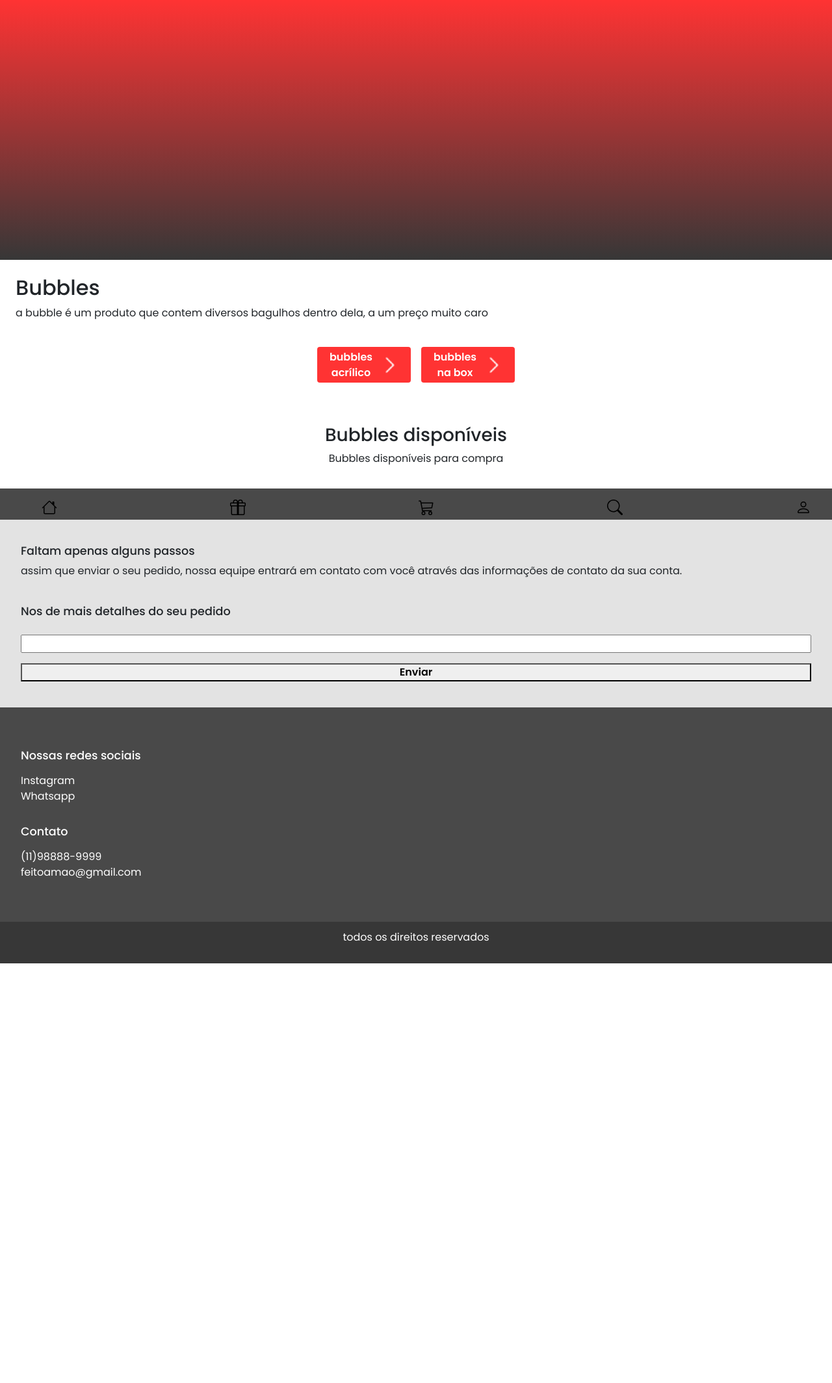
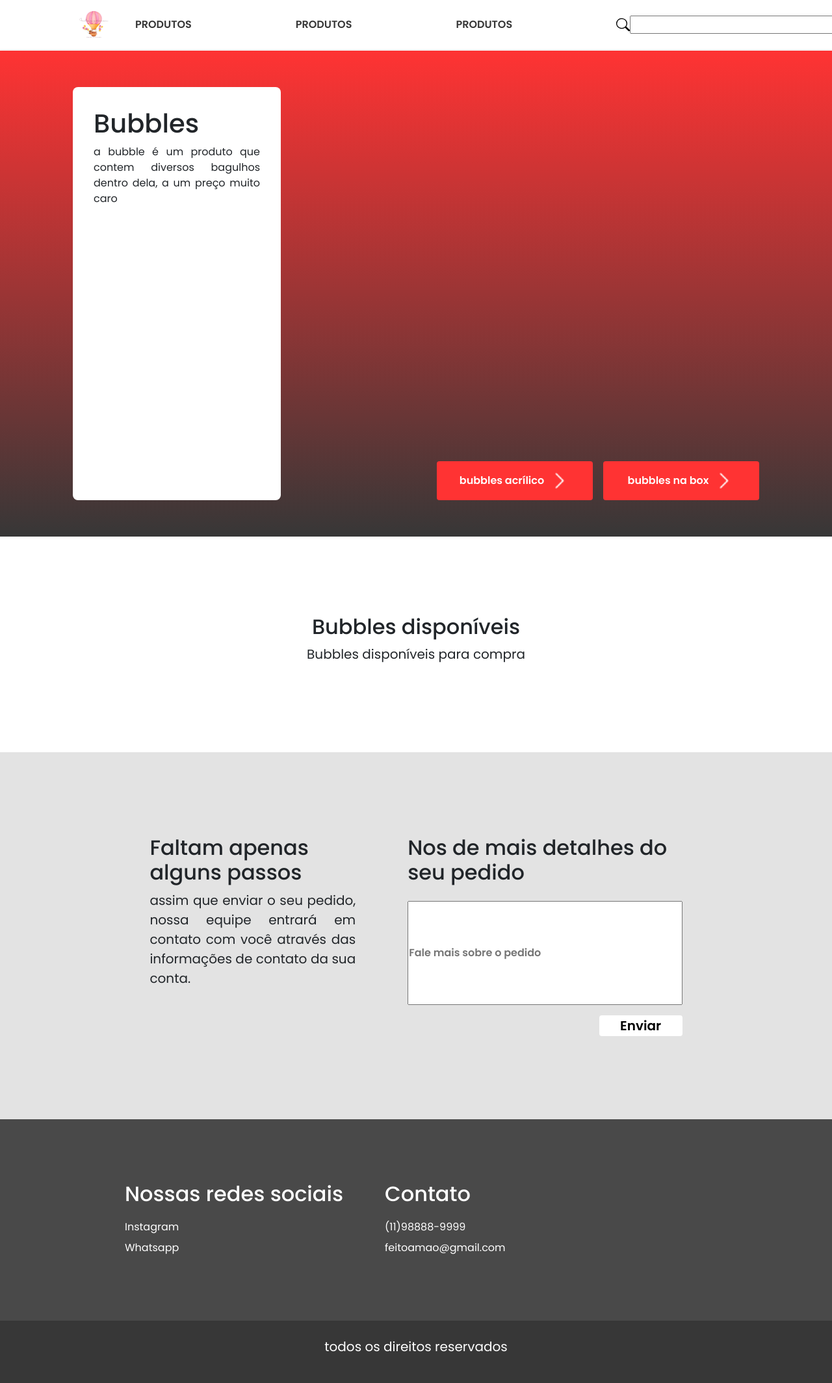
Before and after one commit to inlonmilon/TCC-FAM, a PHP site: page /produtos.html in a window 1280 px wide. Shown: the whole page at 65% size. Before the commit the page ends 1483 px from the top, so only its background shows below. Run offline with PHP 8.4, Linux system fonts and the light colour scheme.

Commit message:
Add files via upload

```diff
--- a/index.html
+++ b/index.html
@@ -15,7 +15,6 @@
 
 <body>
     <header>
-
             <div id="logo"><a href="/"><img src="imagens/website/logo.png" alt=""></a></div>
 
                 <nav>
@@ -37,7 +36,6 @@
                 </nav>
 
             <div id="perfil"><button class="perfilBttn"><img src="imagens/website/person.svg" alt=""></button></div>
-
     </header>
 
     <main>
--- a/produtos.html
+++ b/produtos.html
@@ -16,13 +16,37 @@
 
 <body>
     <header>
+        <div id="logo"><a href="/"><img src="imagens/website/logo.png" alt=""></a></div>
+
+        <nav>
+            <ul>
+                <li class="bttnHeader">
+                    <a href="#">PRODUTOS</a>
+                </li>
+                <li class="bttnHeader">
+                    <a href="#">PRODUTOS</a>
+                </li>
+                <li class="bttnHeader">
+                    <a href="#">PRODUTOS</a>
+                </li>
+                <li class="bttnHeader">
+                    <img src="imagens/website/search.svg" alt="Lupa de Pesquisa" class="searchBar">
+                    <input type="Text">
+                </li>
+            </ul>
+        </nav>
+        <div id="perfil"><button class="perfilBttn"><img src="imagens/website/person.svg" alt=""></button></div>
+
     </header>
     <main>
+        <section id="headerMobile"></section>
         <div class="padding">
             <section id="apresentacao">
-                <div id="apresentacaoText">
-                    <h1>Bubbles</h1>
-                    <p>a bubble é um produto que contem diversos bagulhos dentro dela, a um preço muito caro</p>
+                <div id="bannerAp">
+                    <div id="apresentacaoText">
+                        <h1>Bubbles</h1>
+                        <p>a bubble é um produto que contem diversos bagulhos dentro dela, a um preço muito caro</p>
+                    </div>
                 </div>
                 <div id="apresentacaoBttn">
                     <button class="bttnBubble">
@@ -51,7 +75,7 @@
             </div>
             <div id="sobreInput">
                 <h3>Nos de mais detalhes do seu pedido</h3>
-                <input type="text">
+                <input type="text" id="input" placeholder="Fale mais sobre o pedido">
                 <button>Enviar</button>
             </div>
         </section>
--- a/styles/produtos.css
+++ b/styles/produtos.css
@@ -19,11 +19,15 @@
     font-style: normal;
 }
 
+header{
+    display: none;
+}
+
 .padding{
     padding: 1.5rem;
 }
 
-header{
+#headerMobile{
     height: 50svh;
     background: linear-gradient(to bottom, #FF3333, #373737);
 }
@@ -51,7 +55,7 @@ main{
 }
 
 .bttnBubble{
-    width: 9rem;
+    width: 8rem;
     border-style: none;
     border-radius: 4px;
     padding: .2rem 1rem;
@@ -73,7 +77,7 @@ h1{
 }
 
 h2{
-    font-size: 1.75rem !important;
+    font-size: 1.5rem !important;
 }
 
 h3{
@@ -110,6 +114,17 @@ p{
     gap: 1rem;
 }
 
+#sobreInput button{
+    border-style: none;
+    background-color: var(--background-color);
+    width: 40%;
+    height: 2rem;
+    border-radius: 4px;
+}
+
+#input{
+    height: 10rem;
+}
 
 #socialContato {
     background-color: var(--footer);
@@ -165,3 +180,179 @@ p{
 .navMobileLink img{
     height: 1.5rem;
 }
+
+@media screen and (min-width: 1200px){
+    #headerMobile{
+        display: none;
+    }
+    header{
+        display: block;
+        padding: 0 7.5rem;
+        display: flex;
+        background-color: var(--background-color);
+        font-weight: 500;
+        font-size: 1.2rem;
+        color: var(--footer2);
+        align-items: center;
+        justify-content: space-between;
+        position: sticky;
+        top: 0;
+        right: 0;
+        left: 0;
+        position: fixed;
+        z-index: 999;
+        box-shadow: rgba(0, 0, 0, 0.1) 0px 0px 5px 0px, rgba(0, 0, 0, 0.1) 0px 0px 1px 0px;
+    }
+
+    header nav ul{
+        margin: 0 !important;
+        padding: 0 !important;
+    }
+
+    .padding{
+        padding: 0;
+    }
+
+    .navMobile{
+        display: none;
+    }
+
+    #logo img{
+        width: 3.5rem;
+        width: 3rem;
+    }
+
+
+    .perfilBttn{
+        height: 3rem;
+        width: 3rem;
+        border: none;
+        background-color: transparent;
+        cursor: pointer;
+    }
+
+    .perfilBttn img{
+        height: 2rem;
+    }
+
+    nav ul{
+        list-style: none;
+        display: flex;
+        flex-direction: row;
+        gap: 5rem;
+    }
+
+    .bttnHeader{
+        padding: 1.5rem 2.5rem;
+        background-color: transparent;
+        color:  var(--footer2);
+        font-weight: 700;
+        border: none;
+        font-size: 1rem;
+        display: flex;
+        align-items: center;
+    }
+
+    a{
+        text-decoration: none !important;
+        color: unset !important;
+    }
+
+    .bttnHeader:hover{
+        color: var(--details);
+    }
+
+    .searchBar{
+        height: 1.3rem;
+    }
+
+    main{
+        margin-top: 4.9rem;
+    }
+
+    #apresentacao{
+        background: linear-gradient(to bottom, #FF3333, #373737);
+        padding: 3.5rem 7rem;
+        display: flex;
+        gap: 15rem;
+    }
+
+    #bannerAp{
+        background-color: var(--background-color);
+        width: 40%;
+        border-radius: 8px;
+        padding: 2rem;
+        height: 39.7rem;
+        display: flex;
+    }
+
+    .bttnBubble{
+        align-self: flex-end;
+        width: 15rem;
+        height: 3.7rem;
+        padding: 1.5rem;
+        justify-content: center;
+        align-items: center;
+        -webkit-transition: all 200ms ease-in-out;
+        -ms-transition: all 200ms ease-in-out;
+        -moz-transition: all 200ms ease-in-out;
+         transition: all 200ms ease-in-out;
+    }
+
+    #bubblesDisp{
+        padding: 7.5rem 0;
+    }
+
+    p{
+        font-size: 1.25rem;
+    }
+
+    h1{
+        font-size: 2.5rem !important;
+    }
+
+     h2, h3{
+        font-size: 2rem !important;
+     }
+
+    #sobreOPedido{
+        display: flex;
+        padding: 8rem 7rem;
+        gap: 5rem;
+        justify-content: center;
+    }
+
+    #sobreText{
+        width: 30%;
+    }
+
+    #sobreInput{
+        width: 40%;
+    }
+
+    #sobreInput button{
+        align-self: flex-end;
+        width: 8rem;
+        height: 2rem;
+        font-size: 1.25rem;
+    }
+
+    #sobreInput button:hover{
+        color: var(--details);
+    }
+
+    #socialContato{
+        display: flex;
+        flex-direction: row;
+        gap: 4rem;
+        padding: 6rem 0 6rem 12rem;
+        text-decoration: none;
+        line-height: 2rem;
+    }
+
+    #footerDireitos{
+        padding: 3rem 0;
+        margin-bottom: 0;
+    }
+
+}
```
